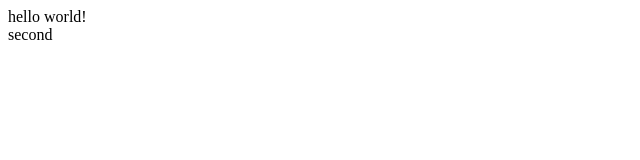
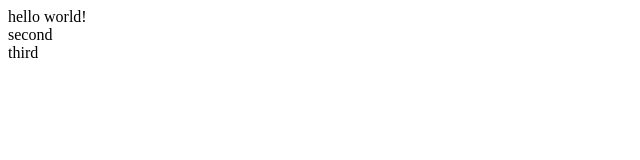
Before and after one commit to uptimejan/helloworld, a plain HTML site: page index.html in a window 1280 px wide. Shown: the full height of the page, 0-640 px from the left. Drawn offline with Linux system fonts and the light colour scheme.

Commit message:
third
third

```diff
--- a/index.html
+++ b/index.html
@@ -8,5 +8,7 @@
         hello world!
         <br>
         second
+        <br>
+        third
     </body>
 </html>
```
